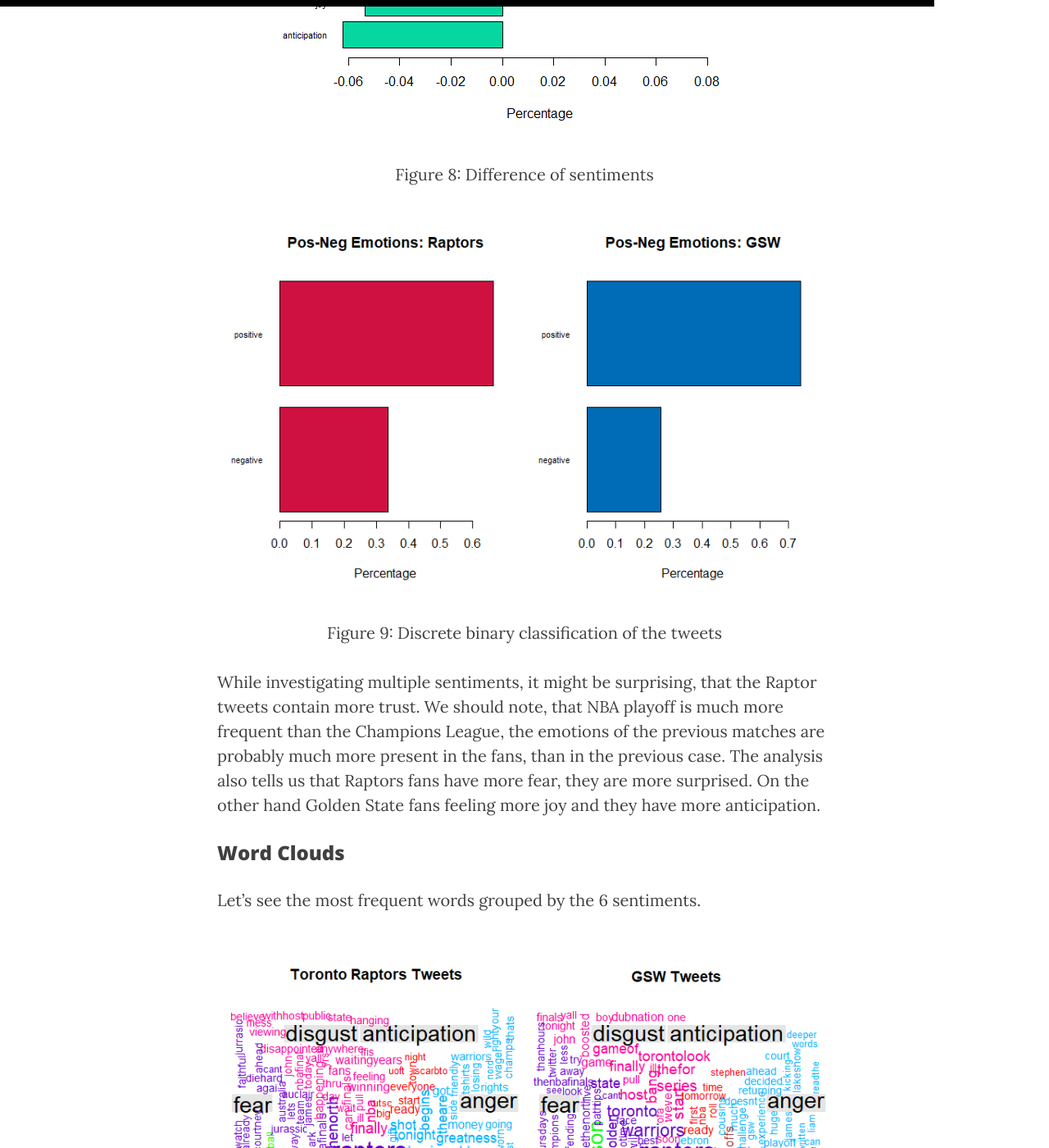
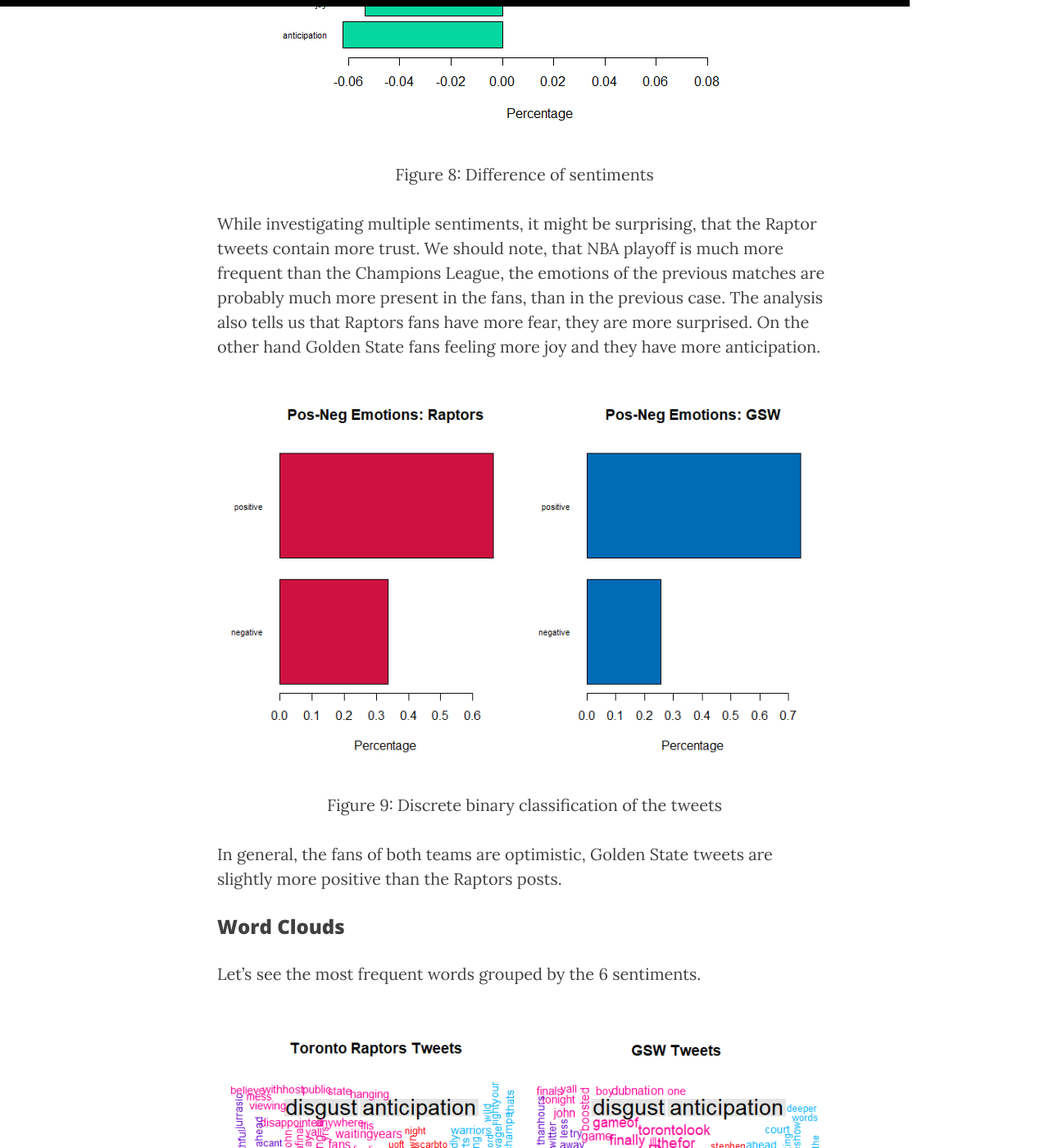
Before and after one commit to georgekatona/georgekatona.github.io, a Jekyll site: the page built from _posts/2019-05-30-Sport-Finals.markdown, in a window 1280 px wide and 1400 px high, scrolled down 7909 px. Shown: the whole window at 82% size. Built offline with Jekyll 4.4.1, drawn with Linux system fonts in a browser that asks for light colours; nearby versions of some CDN libraries; comment, search, counter and statistics services are not loaded; some of the changed lines change nothing that is shown; some of the changed text lies outside the part shown.

Commit message:
Edit post

```diff
--- a/_posts/2019-05-30-Sport-Finals.markdown
+++ b/_posts/2019-05-30-Sport-Finals.markdown
@@ -118,23 +118,23 @@
 ![sub_emotions_nba](https://georgekatona.com/img/finals/sub_emotions_nba.png)
 <p align="center">Figure 8: Difference of sentiments</p>
 
+While investigating multiple sentiments, it might be surprising, that the Raptor tweets contain more trust. We should note, that NBA playoff is much more frequent than the Champions League, the emotions of the previous matches are probably much more present in the fans, than in the previous case. The analysis also tells us that Raptors fans have more fear, they are more surprised. On the other hand Golden State fans feeling more joy and they have more anticipation.
+
 ![raptors_gsw_pos_neg](https://georgekatona.com/img/finals/raptors_gsw_pos_neg.png)
 <p align="center">Figure 9: Discrete binary classification of the tweets</p>
 
-While investigating multiple sentiments, it might be surprising, that the Raptor tweets contain more trust. We should note, that NBA playoff is much more frequent than the Champions League, the emotions of the previous matches are probably much more present in the fans, than in the previous case. The analysis also tells us that Raptors fans have more fear, they are more surprised. On the other hand Golden State fans feeling more joy and they have more anticipation.
+In general, the fans of both teams are optimistic, Golden State tweets are slightly more positive than the Raptors posts.
 
 ### Word Clouds
 
 Let’s see the most frequent words grouped by the 6 sentiments.
-
 
 ![wordcloud_nba](https://georgekatona.com/img/finals/wordcloud_nba.png)
 <p align="center">Figure 10: Word clouds for each teams</p>
 
 # Summary
 
-
-
+Analysing text data gathered from Social Media has its challenges and it definitely needs a lot of cleaning. Even though most NLP tools are not optimized for the modern textual data (containing hashtags, emojis and slangs), they are still efficient in providing insight into general opinion.
 
 
 *Links:*
@@ -142,4 +142,4 @@
 - [syuzhet](https://github.com/mjockers/syuzhet)
 - [twitteR](https://cran.r-project.org/web/packages/twitteR/README.html)
 - [Tidy Text Mining](https://www.tidytextmining.com/sentiment.html)
-- [Cleaning Twitter Data and ](http://rpubs.com/kevinsis/sentiment2)
+- [Cleaning Twitter Data](http://rpubs.com/kevinsis/sentiment2)
```
